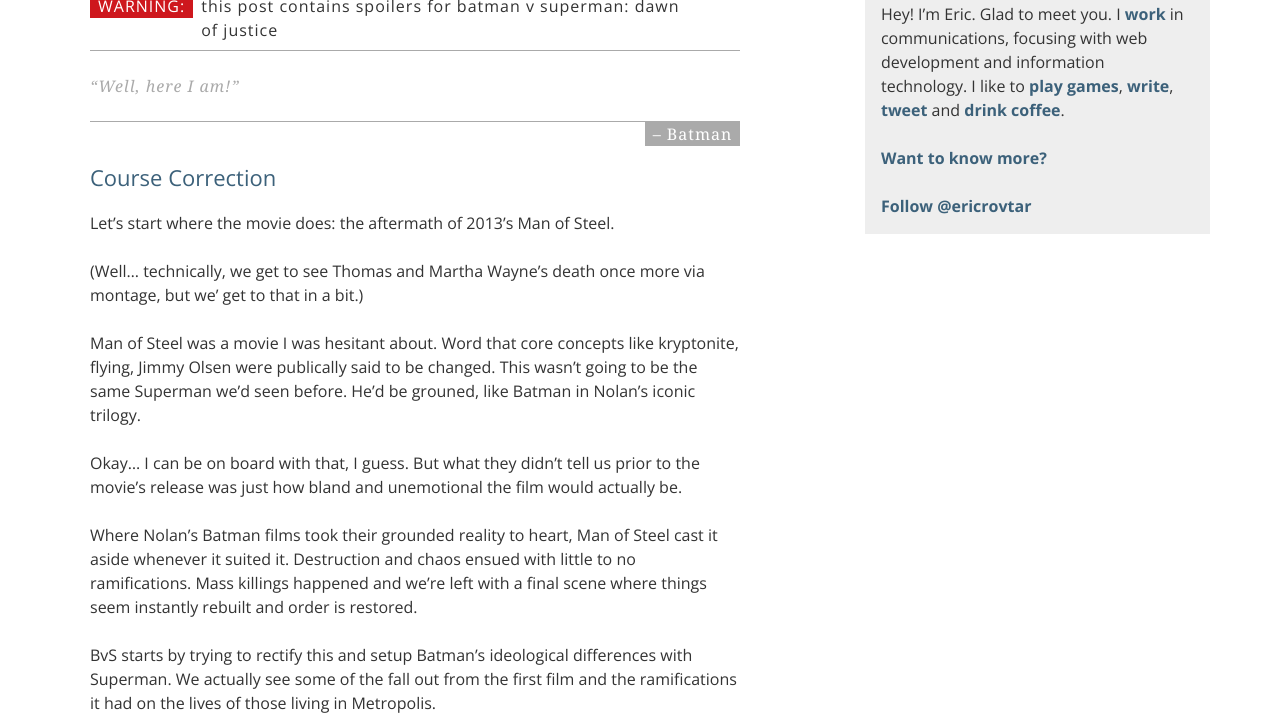
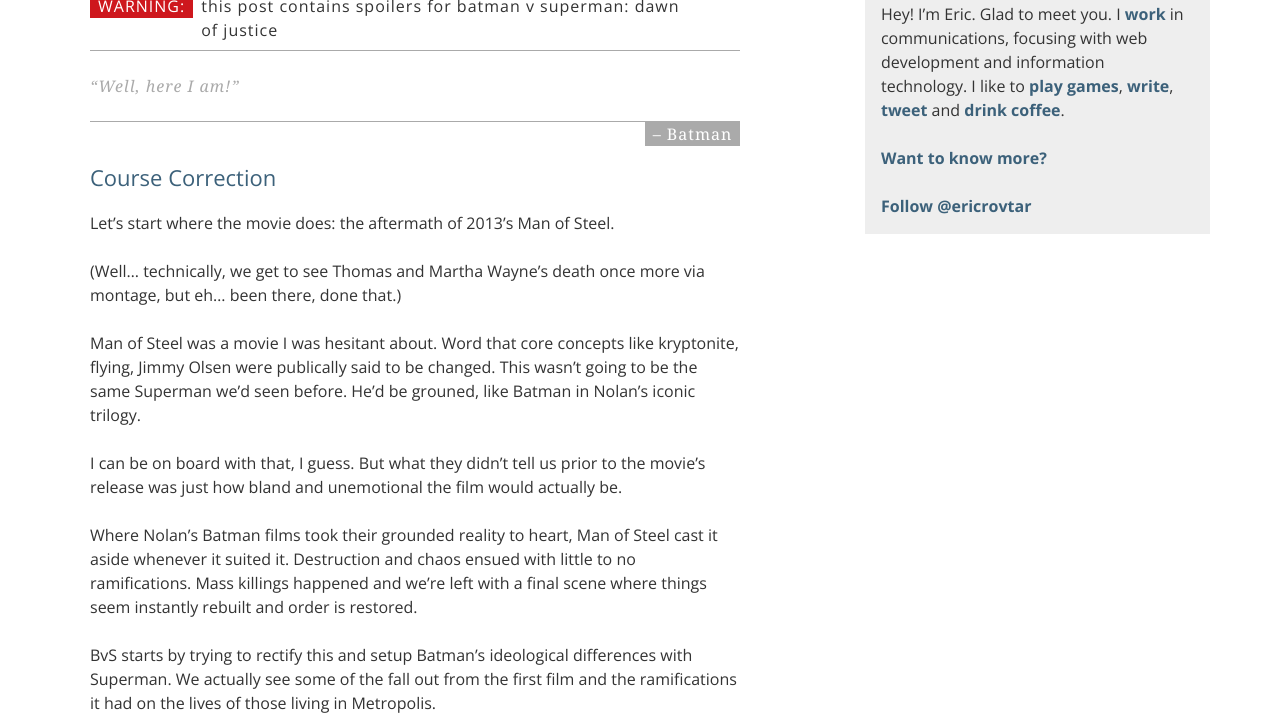
Before and after one commit to ericrovtar/ericrovtar.github.io, a Jekyll site: the page built from _posts/2016-03-25-bvs.md, in a window 1280 px wide and 1400 px high, scrolled down 358 px. Shown: the top 719 px of the window. Built offline with Jekyll 4.4.1, drawn with Linux system fonts in a browser that asks for light colours; nearby versions of some CDN libraries; comment, search, counter and statistics services are not loaded; some of the changed text lies outside the part shown; grey boxes are pictures that could not be loaded.

Commit message:
Copy edits

```diff
--- a/_posts/2016-03-25-bvs.md
+++ b/_posts/2016-03-25-bvs.md
@@ -24,15 +24,17 @@
 
 Let&rsquo;s start where the movie does: the aftermath of 2013&rsquo;s Man of Steel.
 
-(Well&hellip; technically, we get to see Thomas and Martha Wayne&rsquo;s death once more via montage, but we&rsquo; get to that in a bit.)
+(Well&hellip; technically, we get to see Thomas and Martha Wayne&rsquo;s death once more via montage, but eh&hellip; been there, done that.)
 
 Man of Steel was a movie I was hesitant about. Word that core concepts like kryptonite, flying, Jimmy Olsen were publically said to be changed. This wasn&rsquo;t going to be the same Superman we&rsquo;d seen before. He&rsquo;d be grouned, like Batman in Nolan&rsquo;s iconic trilogy.
 
-Okay&hellip; I can be on board with that, I guess. But what they didn&rsquo;t tell us prior to the movie&rsquo;s release was just how bland and unemotional the film would actually be.
+I can be on board with that, I guess. But what they didn&rsquo;t tell us prior to the movie&rsquo;s release was just how bland and unemotional the film would actually be.
 
 Where Nolan&rsquo;s Batman films took their grounded reality to heart, Man of Steel cast it aside whenever it suited it. Destruction and chaos ensued with little to no ramifications. Mass killings happened and we&rsquo;re left with a final scene where things seem instantly rebuilt and order is restored.
 
 BvS starts by trying to rectify this and setup Batman&rsquo;s ideological differences with Superman. We actually see some of the fall out from the first film and the ramifications it had on the lives of those living in Metropolis.
+
+{% include inline-image.html src="/images/posts/2016/03/25/aftermath.jpg" caption="Bruce Wayne (Afleck) looks over the the destruction from Man of Steel." %}
 
 In fact, BvS &ndash; as many others have stated &ndash; goes out of it&rsquo;s way to course correct what fans were unhappy with in its predicessor.
 
@@ -61,6 +63,8 @@
 So they&rsquo;re both doing the same thing and mad at the other one for it?
 
 That&rsquo;s how their conflict ultimately comes off.
+
+{% include inline-image.html src="/images/posts/2016/03/25/superman.jpg" caption="God or man?" %}
 
 Further, the titular event is setup (later in the film than it should have been) because Lex has kidnapped Martha Kent and will kill her unless Superman kills Batman. That&rsquo;s fine, right? Superman&rsquo;s hands are metaphorically tied, so what&rsquo;s he going to do?
 
```
